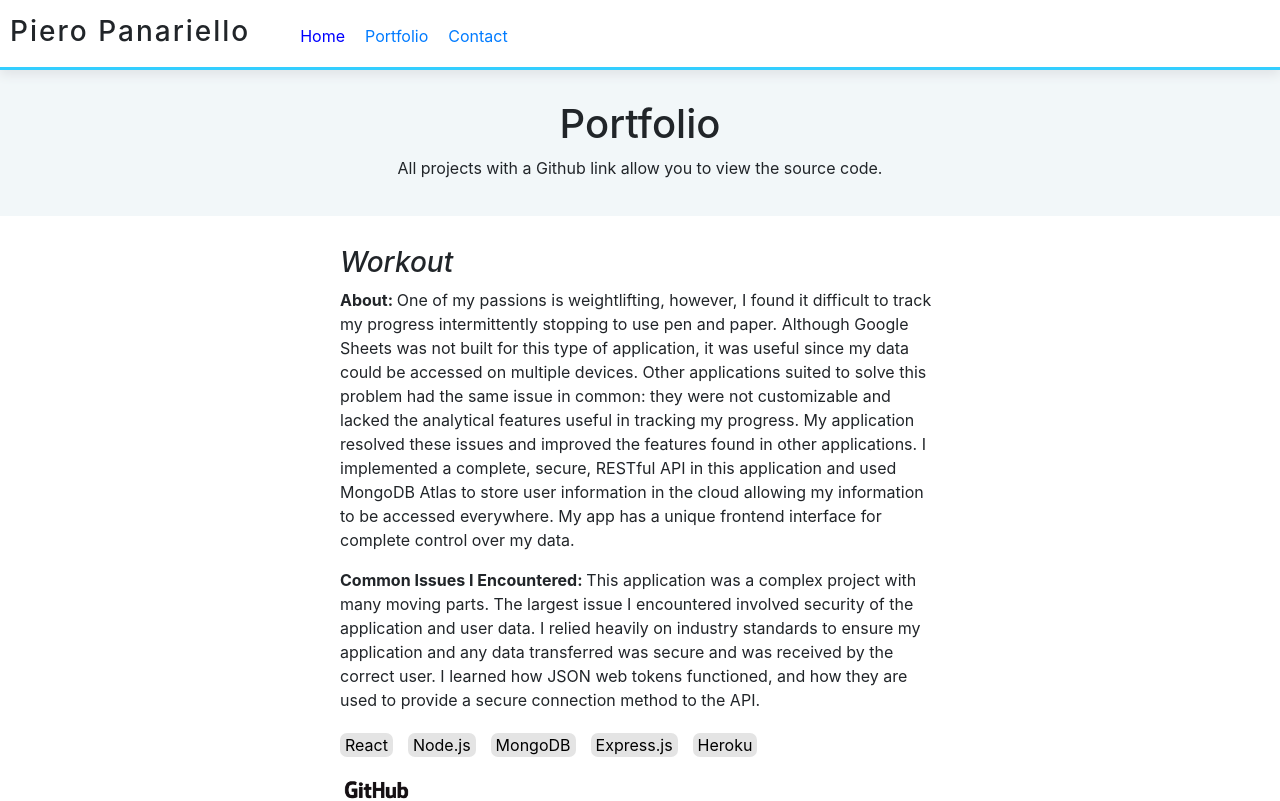
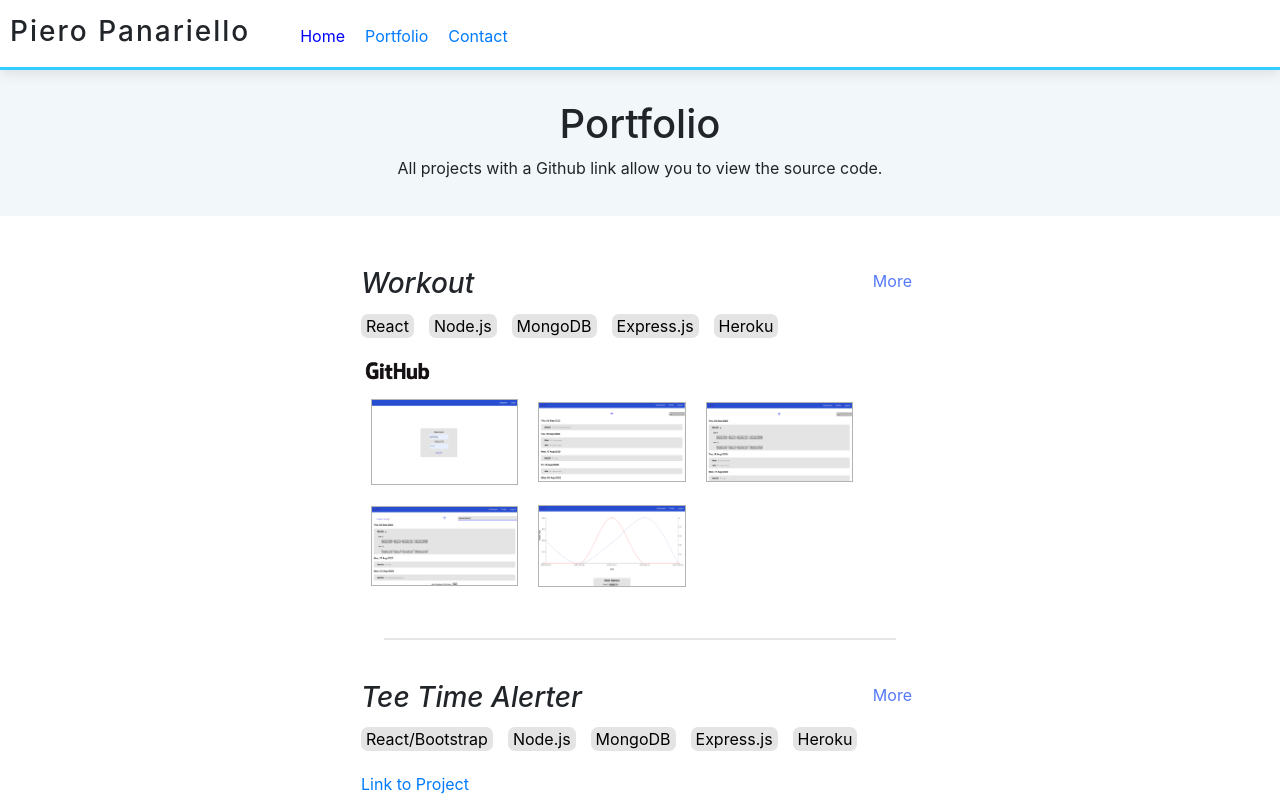
Before and after one commit to panariellop/Portfolio, a React (Create React App) app: page /portfolio in a window 1280 px wide. Shown: the top 801 px of the page. Built offline with nearby package versions, Linux system fonts and the light colour scheme.

Commit message:
updated so more information can be viewed by clicking more buttion

```diff
--- a/src/pages/Porfolio_project.js
+++ b/src/pages/Porfolio_project.js
@@ -1,5 +1,5 @@
 import React, {Fragment} from 'react'
-import './Portfolio.css'
+import './Portfolio_project.styles.css'
 import github_logo_inactive from '../static/GitHub_Logo.png';
 import github_logo_active from '../static/GitHub_Logo_White.png';
 import PropTypes from 'prop-types'
@@ -13,8 +13,10 @@ class Project extends React.Component{
 			github_logo: github_logo_inactive,
 			show_gallery: false,
 			gallery_index: 0,
+			showDetails: false,
 		}
 		this.handleGallery = this.handleGallery.bind(this)
+		this.handleShowDetails = this.handleShowDetails.bind(this)
 	}
 
 	handleGallery(i){
@@ -24,17 +26,31 @@ class Project extends React.Component{
 		})
 	}
 
+	handleShowDetails(){
+		this.setState({
+			showDetails: !this.state.showDetails
+		})
+	}
+
 
 
 	render(){
 		return(
 			<Fragment>
 				<div className = "portfolio-project">
+						<div className = "portfolio-project-header">
 			    			<i><h3>{this.props.name}</h3></i>
+			    			<button onClick = {this.handleShowDetails}>
+			    			{this.state.showDetails ? "Hide" : "More"}
+			    			</button>
+		    			</div>
+
+	    				<div className = {"portfolio-project-details-" + this.state.showDetails.toString()}>
 	    				<p><strong>About: </strong>{this.props.about}</p>
 						{this.props.issues && <p>
 							<strong>Common Issues I Encountered: </strong>{this.props.issues}
 						</p>}
+						</div>
 							<div className = 'portfolio-project-technologies'>
 							<ul>
 								{this.props.technologies.map((e, i)=> {
@@ -44,6 +60,7 @@ class Project extends React.Component{
 								})}
 							</ul>
 						</div>
+
 		    			{this.props.github_link && <a href = {this.props.github_link}><img src={this.state.github_logo} alt = "Github"
 		    				onMouseEnter= { () => {
 		    					this.setState({
--- a/src/pages/Portfolio.css
+++ b/src/pages/Portfolio.css
@@ -22,52 +22,6 @@
 	margin-top: 20px;
 }
 
-.portfolio-project a img{
-	height: 30px;
-	transform: translate(0,-10%);
-	padding-right: 15px;
-}
-
-.portfolio-project a{
-	transition: 0.4s
-}
-
-.portfolio-project a:hover{
-	text-decoration: none;
-	color: blue;
-}
-
-.portfolio-project-technologies ul{
-	list-style-type: none;
-	padding-left: 0;
-
-}
-.portfolio-project-technologies li{
-	display: inline-block;
-	margin-right: 15px;
-	color: black;
-	border-radius: 7px;
-	background-color: rgb(228, 228, 228);
-	padding-left: 5px;
-	padding-right: 5px;
-	margin-top: 5px;
-	margin-bottom: 5px;
-}
-
-.screenshots-container li{
-	list-style-type:none;
-	display: inline-block;
-	padding: 10px;
-	width: 30%;
-}
-
-.screenshots-container li img{
-	border: 1px solid rgba(0, 0, 0, 0.297);
-	width: 100%;
-}
-.screenshots-container li img:hover{
-	cursor: pointer;
-}
 
 @media only screen and (max-width: 650px){
 	.portfolio-projects-wrapper{
--- /dev/null
+++ b/src/pages/Portfolio_project.styles.css
@@ -0,0 +1,97 @@
+
+
+.portfolio-project{
+	padding: 20px;
+	border: 1px solid white;
+	border-radius: 7px;
+	transition: 0.4s;
+}
+
+.portfolio-project:hover{
+	transition: 0.4s;
+	box-shadow: 0 0 5px #ccc;
+}
+
+
+.portfolio-project a img{
+	height: 30px;
+	transform: translate(0,-10%);
+	padding-right: 15px;
+}
+
+.portfolio-project a{
+	transition: 0.4s
+}
+
+.portfolio-project a:hover{
+	text-decoration: none;
+	color: blue;
+}
+
+.portfolio-project-details-false{
+    overflow: hidden;
+	transition: opacity 0.7s linear;
+	max-height: 0;
+    transition: max-height 0.5s ease-out;
+}
+
+.portfolio-project-details-true{
+	overflow:hidden;
+	opacity: 1;
+	transition: opacity 0.7s linear;
+	max-height: 500px;
+    transition: max-height 0.5s ease-in;
+}
+
+.portfolio-project-header i h3{
+	display: inline-flex;
+
+}
+.portfolio-project-header button{
+	border: 1px solid white;
+	border-radius: 12px;
+	display: inline-flex;
+	float: right;
+	color: #5579fa;
+	background-color: white;
+	transition: all 0.3s ease-out;
+}
+.portfolio-project-header button:hover{
+	border: 1px solid #5579fa;
+	transition: all 0.3s ease-in;
+}
+.portfolio-project-header button:focus{
+	outline: none;
+}
+
+.portfolio-project-technologies ul{
+	list-style-type: none;
+	padding-left: 0;
+
+}
+.portfolio-project-technologies li{
+	display: inline-block;
+	margin-right: 15px;
+	color: black;
+	border-radius: 7px;
+	background-color: rgb(228, 228, 228);
+	padding-left: 5px;
+	padding-right: 5px;
+	margin-top: 5px;
+	margin-bottom: 5px;
+}
+
+.screenshots-container li{
+	list-style-type:none;
+	display: inline-block;
+	padding: 10px;
+	width: 30%;
+}
+
+.screenshots-container li img{
+	border: 1px solid rgba(0, 0, 0, 0.297);
+	width: 100%;
+}
+.screenshots-container li img:hover{
+	cursor: pointer;
+}
```
Lines whose indentation alone changed are shown as unchanged.
